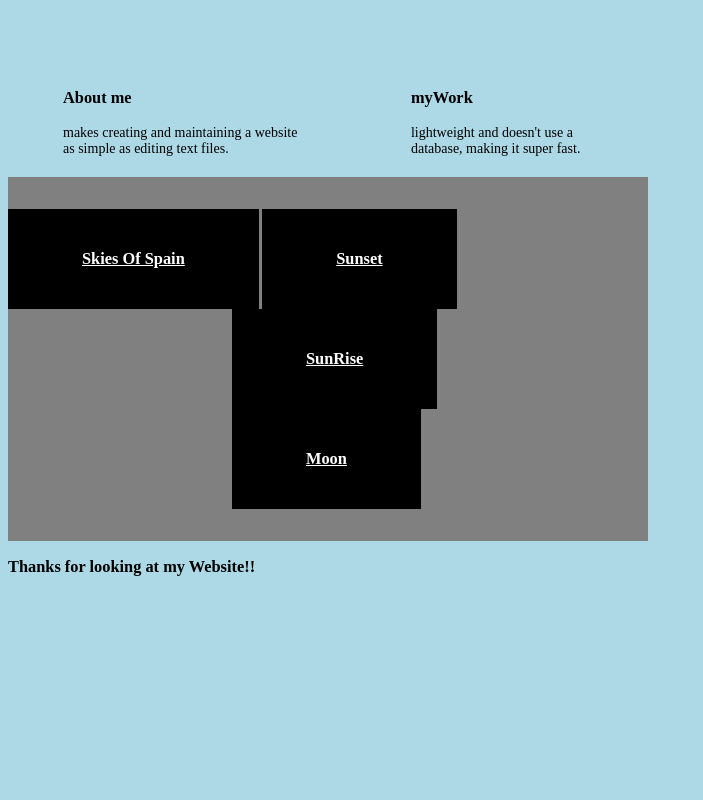
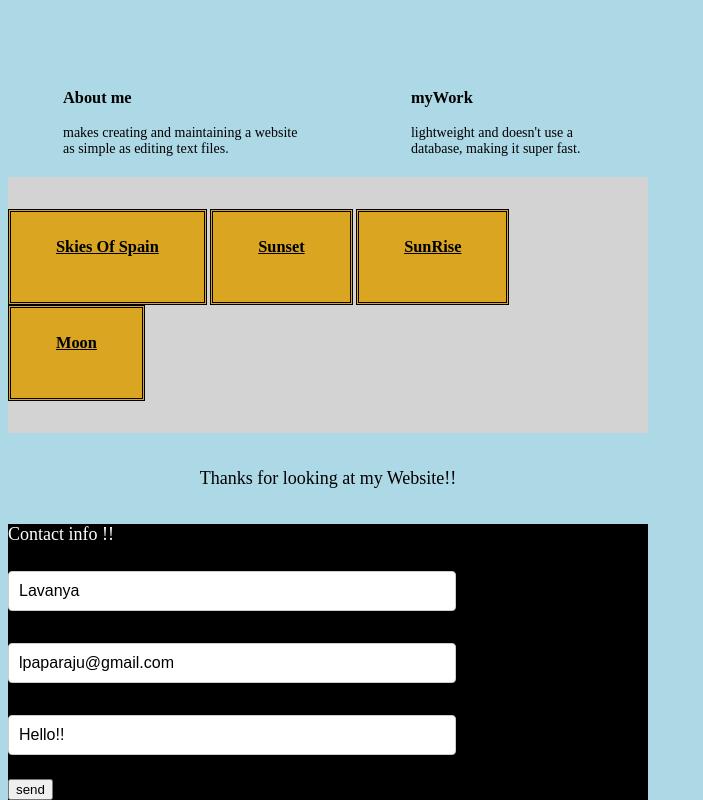
Before and after one commit to devipaparaju/Images_PSD, a plain HTML site: page index.html in a window 1280 px wide. Shown: the part 342-1142 px from the top of the page, without its empty margins (0-703 px from the left). Before the commit the page ends 919 px from the top, so only its background shows below. Drawn offline with Linux system fonts and the light colour scheme; a web font is replaced by a local one.

Commit message:
First Commit

```diff
--- a/css/main.css
+++ b/css/main.css
@@ -90,29 +90,76 @@ body {
 }
 
 #social {
-background-color: grey;
+background-color: lightgrey;
 	padding: 5% 0;
 
 }
 
 #social > div{
-	margin :0 auto;
-	width : 20%;
+	margin :12px;
+	width : 10%;
 
 }
 
 #social > a {
-	background-color: black;
-    color: white;
+	background-color: #DAA520;
+	border-style: double;
+    color: black;
     display: inline-block;
-    padding: 40px 74px;
+    padding: 25px 45px 45px 45px;
     text-align: center;
 }
 
-#social > a:nth-child(n+3) {
+social > a:nth-child(n+3) {
 	margin-left: 35%;
 }
 #social h3 {
 	margin : 0;
 
 }
+.statement h3 {
+	font-size: 18px;
+	font-weight: 50;
+	margin-top:35px;
+	text-align: center;
+}
+
+.contact {
+	background-color: black;
+	box-sizing: border-box;
+
+}
+.contact h3
+{
+	text-align: left;
+	color: white;
+	margin-top: : 12px;
+
+}
+input[type=text]{
+	width: 70%;
+    padding: 10px 10px;
+    margin: 8px 0;
+    border: 1px solid #ccc;
+    border-radius: 4px;
+    box-sizing: border-box;
+      font-size: 16px;
+}
+
+input[type=send] {
+    width:70%;
+    background-color: #4CAF50;
+    color: white;
+    padding: 10px 10px;
+    margin: 8px 0;
+    border: none;
+    border-radius: 4px;
+    cursor: pointer;
+    font-size: 16px;
+}]
+}
+
+
+
+
+}
--- a/index.html
+++ b/index.html
@@ -73,3 +73,18 @@
 
 		<div class = "statement">
 		<h3> Thanks for looking at my Website!!</h3>
+
+		<!--- form---->
+		<div class = 	"Contact">
+		<h3> Contact info !!</h3>
+		<form >
+		<input type="text" name="firstname" value="Lavanya">
+  <br><br>
+  <input type="text" name="E-mail" value="lpaparaju@gmail.com">
+  <br><br>
+
+  <input type="text" name="message" value="Hello!!">
+  <br><br>
+  <input type="submit" value="send">
+  </form>
+  </div>
```
